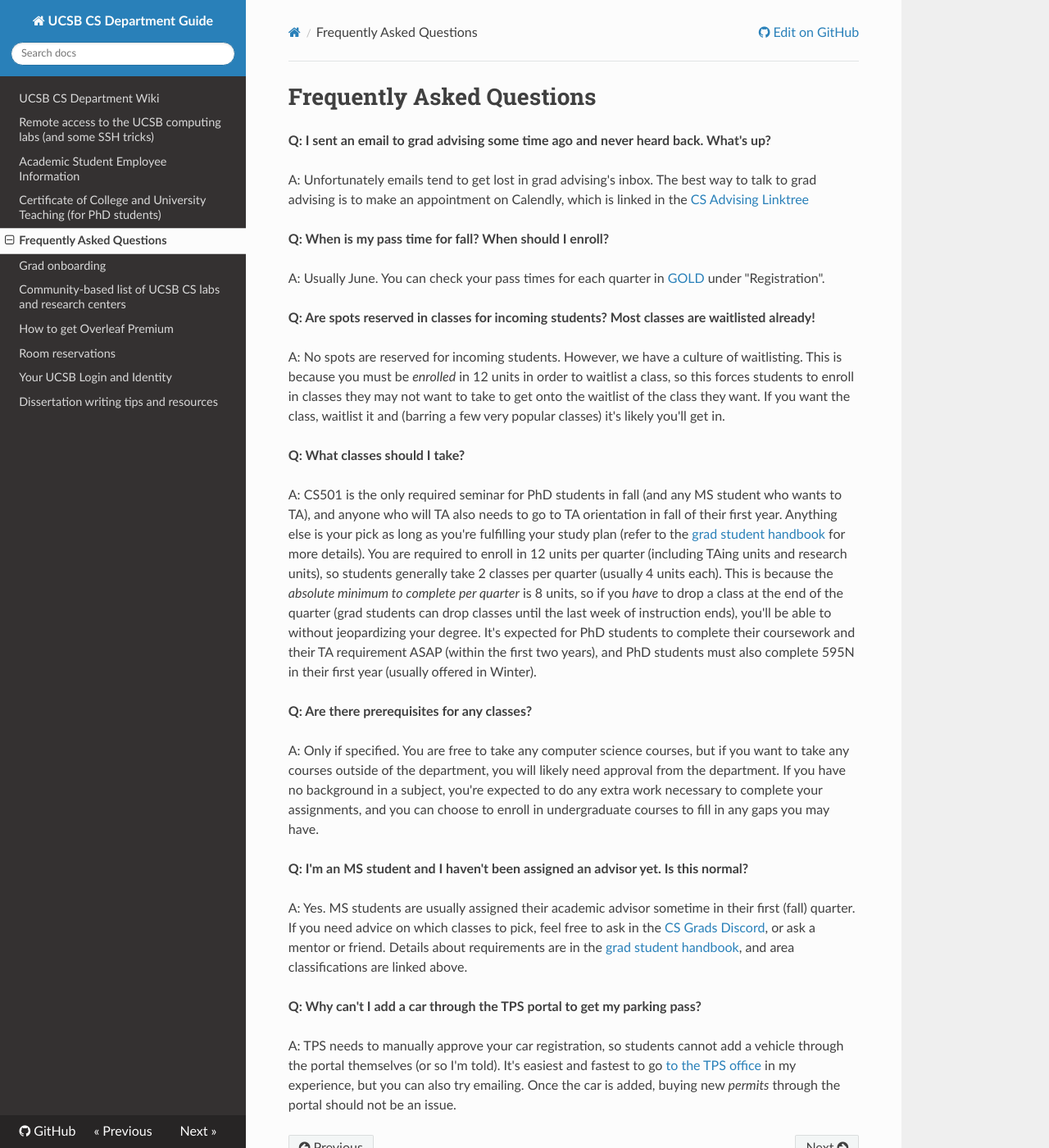
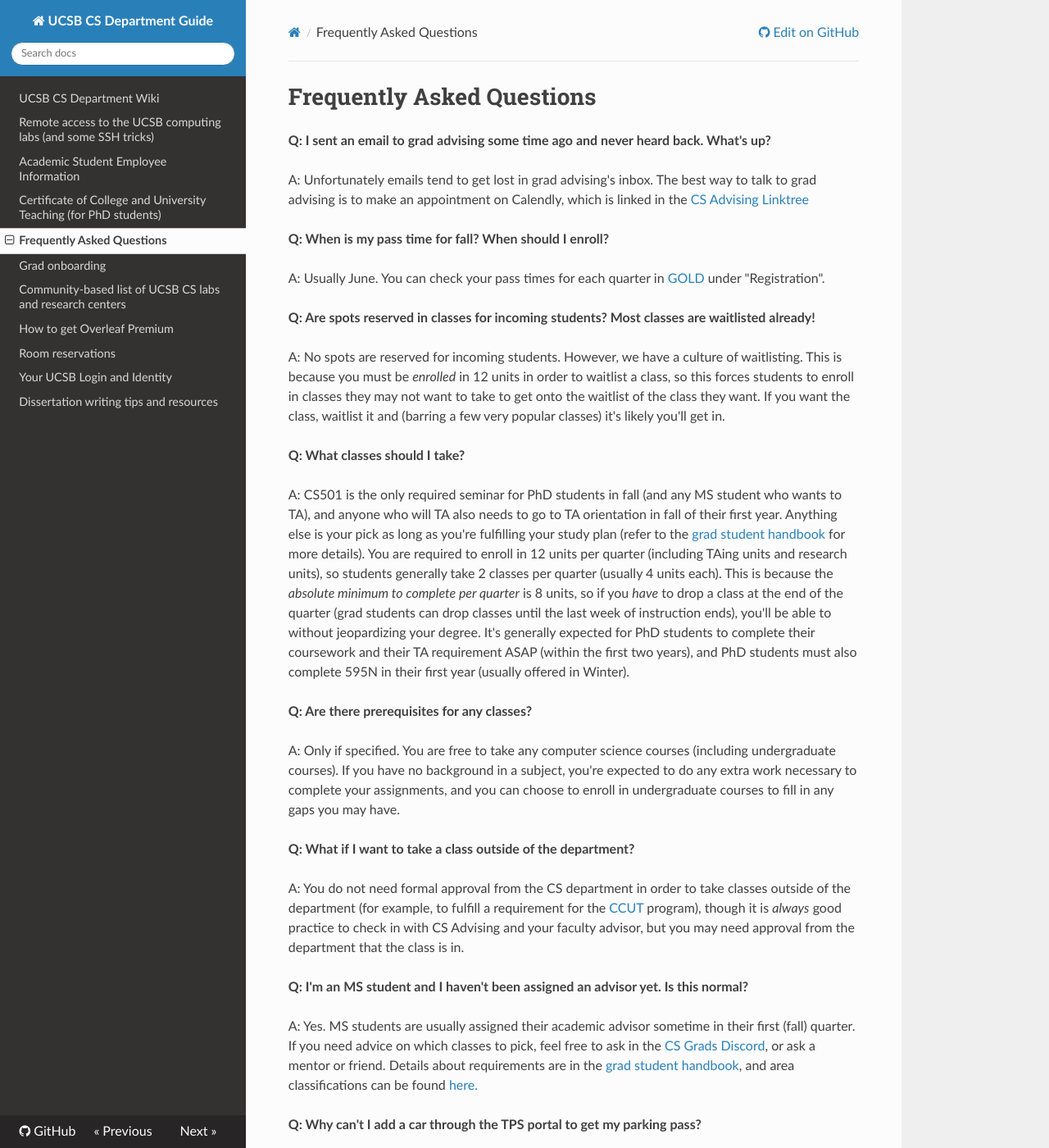
Before and after one commit to UCSB-CompSci-Grads/ucsb-compsci-grads.github.io, an MkDocs documentation site: the page built from wiki/faq.md, in a window 1280 px wide and 1400 px high. Shown: the whole window at 82% size. Built offline with MkDocs 1.6.1, drawn with Linux system fonts in a browser that asks for light colours; nearby versions of some CDN libraries.

Commit message:
Update FAQ with course enrollment and approval info
Clarified course enrollment details and added information about taking classes outside the department.

```diff
--- a/wiki/faq.md
+++ b/wiki/faq.md
@@ -14,15 +14,19 @@ A: No spots are reserved for incoming students. However, we have a culture of wa
 
 **Q: What classes should I take?**
 
-A: CS501 is the only required seminar for PhD students in fall (and any MS student who wants to TA), and anyone who will TA also needs to go to TA orientation in fall of their first year. Anything else is your pick as long as you're fulfilling your study plan (refer to the [grad student handbook](https://cs.ucsb.edu/sites/default/files/2023-2024%20CS%20Graduate%20Student%20Handbook.pdf) for more details). You are required to enroll in 12 units per quarter (including TAing units and research units), so students generally take 2 classes per quarter (usually 4 units each). This is because the *absolute minimum to complete per quarter* is 8 units, so if you *have* to drop a class at the end of the quarter (grad students can drop classes until the last week of instruction ends), you'll be able to without jeopardizing your degree. It's expected for PhD students to complete their coursework and their TA requirement ASAP (within the first two years), and PhD students must also complete 595N in their first year (usually offered in Winter).
+A: CS501 is the only required seminar for PhD students in fall (and any MS student who wants to TA), and anyone who will TA also needs to go to TA orientation in fall of their first year. Anything else is your pick as long as you're fulfilling your study plan (refer to the [grad student handbook](https://cs.ucsb.edu/sites/default/files/2023-2024%20CS%20Graduate%20Student%20Handbook.pdf) for more details). You are required to enroll in 12 units per quarter (including TAing units and research units), so students generally take 2 classes per quarter (usually 4 units each). This is because the *absolute minimum to complete per quarter* is 8 units, so if you *have* to drop a class at the end of the quarter (grad students can drop classes until the last week of instruction ends), you'll be able to without jeopardizing your degree. It's generally expected for PhD students to complete their coursework and their TA requirement ASAP (within the first two years), and PhD students must also complete 595N in their first year (usually offered in Winter).
 
 **Q: Are there prerequisites for any classes?**
 
-A: Only if specified. You are free to take any computer science courses, but if you want to take any courses outside of the department, you will likely need approval from the department. If you have no background in a subject, you're expected to do any extra work necessary to complete your assignments, and you can choose to enroll in undergraduate courses to fill in any gaps you may have.
+A: Only if specified. You are free to take any computer science courses (including undergraduate courses). If you have no background in a subject, you're expected to do any extra work necessary to complete your assignments, and you can choose to enroll in undergraduate courses to fill in any gaps you may have.
+
+**Q: What if I want to take a class outside of the department?**
+
+A: You do not need formal approval from the CS department in order to take classes outside of the department (for example, to fulfill a requirement for the [CCUT](ccut.md) program), though it is *always* good practice to check in with CS Advising and your faculty advisor, but you may need approval from the department that the class is in.
 
 **Q: I'm an MS student and I haven't been assigned an advisor yet. Is this normal?**
 
-A: Yes. MS students are usually assigned their academic advisor sometime in their first (fall) quarter. If you need advice on which classes to pick, feel free to ask in the [CS Grads Discord](https://discord.gg/VbB3QPNTzS), or ask a mentor or friend. Details about requirements are in the [grad student handbook](https://cs.ucsb.edu/sites/default/files/2023-2024%20CS%20Graduate%20Student%20Handbook.pdf), and area classifications are linked above.
+A: Yes. MS students are usually assigned their academic advisor sometime in their first (fall) quarter. If you need advice on which classes to pick, feel free to ask in the [CS Grads Discord](https://discord.gg/VbB3QPNTzS), or ask a mentor or friend. Details about requirements are in the [grad student handbook](https://cs.ucsb.edu/sites/default/files/2023-2024%20CS%20Graduate%20Student%20Handbook.pdf), and area classifications can be found [here.](https://cs.ucsb.edu/education/courses/graduate-courses-and-their-area-classifications)
 
 **Q: Why can't I add a car through the TPS portal to get my parking pass?**
 
```
